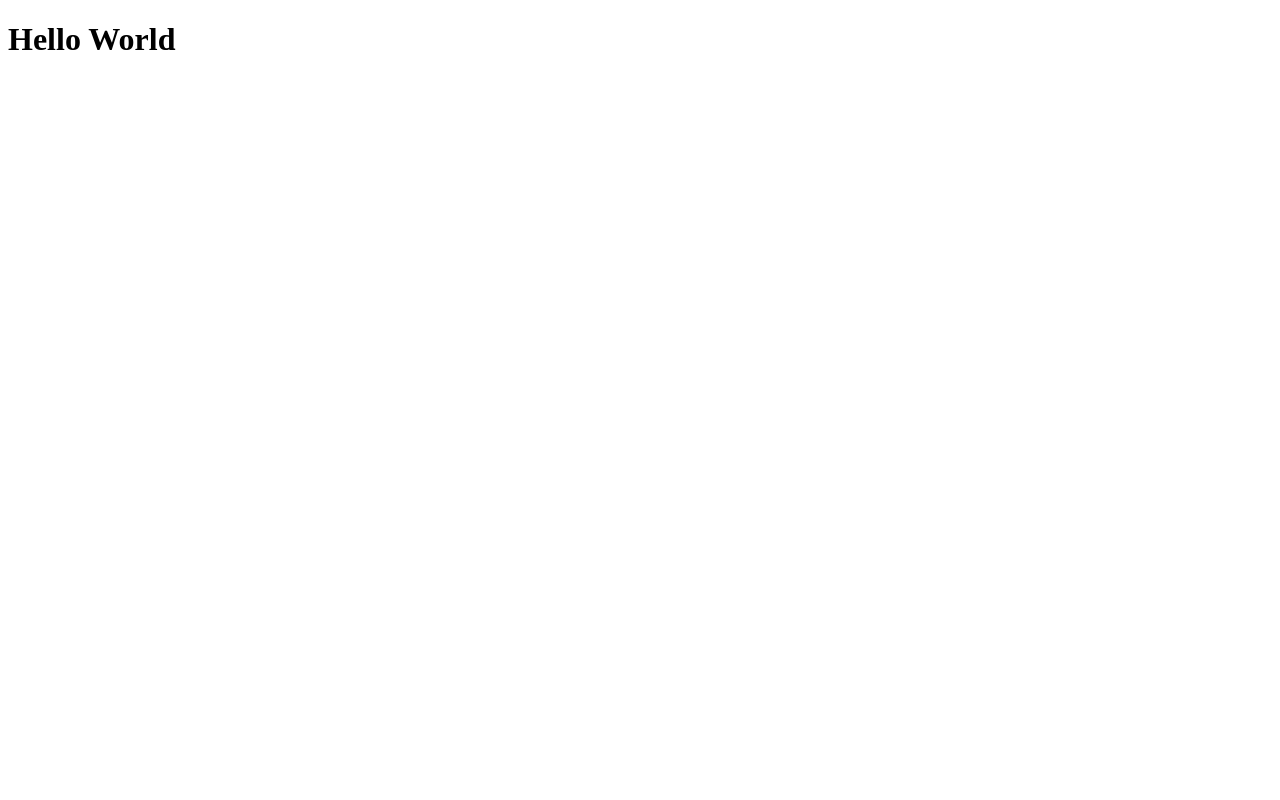
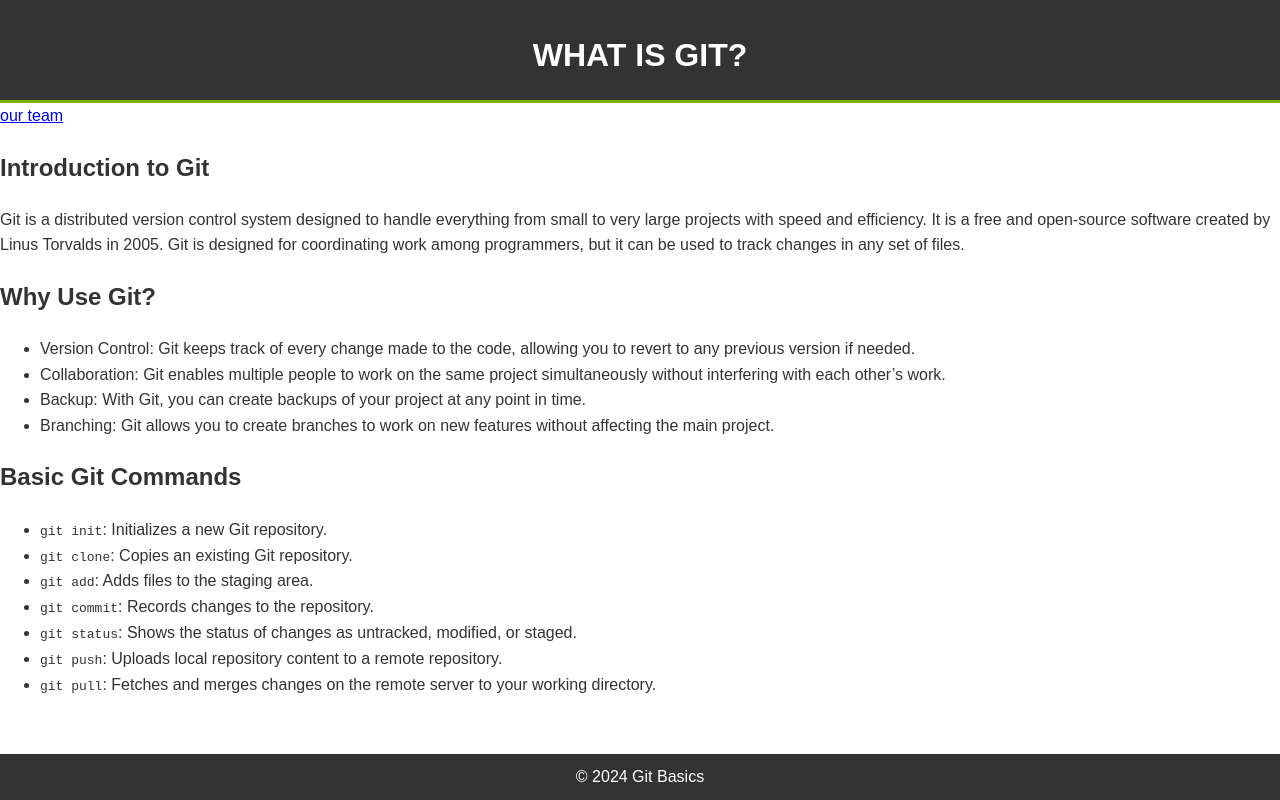
Before and after one commit to AnthonyKarloBantugan/sample-html, a plain HTML site: page index.html in a window 1280 px wide. Drawn offline with Linux system fonts and the light colour scheme.

Commit message:
final out put

```diff
--- a/index.html
+++ b/index.html
@@ -1,11 +1,35 @@
 <!DOCTYPE html>
 <html lang="en">
-  <head>
-    <meta charset="UTF-8" />
-    <meta name="viewport" content="width=device-width, initial-scale=1.0" />
-    <title>Document</title>
-  </head>
-  <body>
-    <h1>Hello World</h1>
-  </body>
+<head>
+  <link rel="stylesheet" href="styles.css">
+    <meta charset="UTF-8">
+    <meta name="viewport" content="width=device-width, initial-scale=1.0">
+    <title>What is Git?</title>
+</head>
+<body>
+  <header container="header">
+    <h1>What is Git?</h1>
+  </header>
+  <a href="team.html" >our team</a>
+  <h2>Introduction to Git</h2>
+  <p>Git is a distributed version control system designed to handle everything from small to very large projects with speed and efficiency. It is a free and open-source software created by Linus Torvalds in 2005. Git is designed for coordinating work among programmers, but it can be used to track changes in any set of files.</p>
+  <h2>Why Use Git?</h2>
+  <ul>
+      <li>Version Control: Git keeps track of every change made to the code, allowing you to revert to any previous version if needed.</li>
+      <li>Collaboration: Git enables multiple people to work on the same project simultaneously without interfering with each other’s work.</li>
+      <li>Backup: With Git, you can create backups of your project at any point in time.</li>
+      <li>Branching: Git allows you to create branches to work on new features without affecting the main project.</li>
+  </ul>
+  <h2>Basic Git Commands</h2>
+  <ul>
+      <li><code>git init</code>: Initializes a new Git repository.</li>
+      <li><code>git clone</code>: Copies an existing Git repository.</li>
+      <li><code>git add</code>: Adds files to the staging area.</li>
+      <li><code>git commit</code>: Records changes to the repository.</li>
+      <li><code>git status</code>: Shows the status of changes as untracked, modified, or staged.</li>
+      <li><code>git push</code>: Uploads local repository content to a remote repository.</li>
+      <li><code>git pull</code>: Fetches and merges changes on the remote server to your working directory.</li>
+  </ul>
+  <footer>© 2024 Git Basics</footer>
+</body>
 </html>
--- a/styles.css
+++ b/styles.css
@@ -23,6 +23,9 @@ header h1 {
   text-transform: uppercase;
   margin: 0;
 }
+a{
+  text-align: center;
+}
 main {
   padding: 20px;
   background: #fff;
```
Also changed, not shown: team.html (added, +23 -0 lines).
